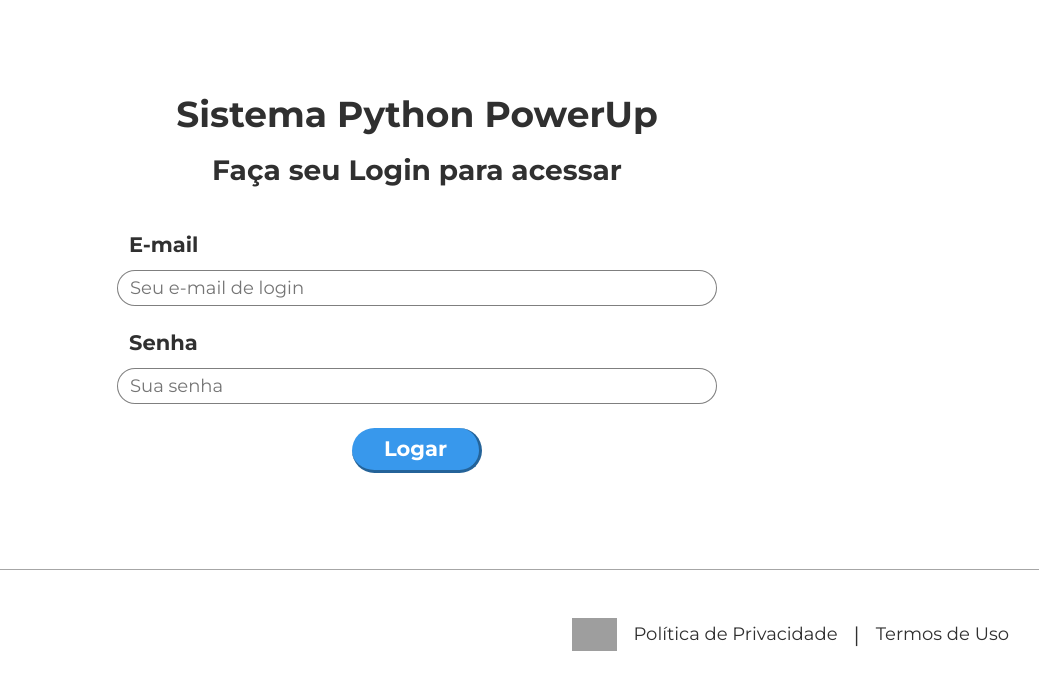
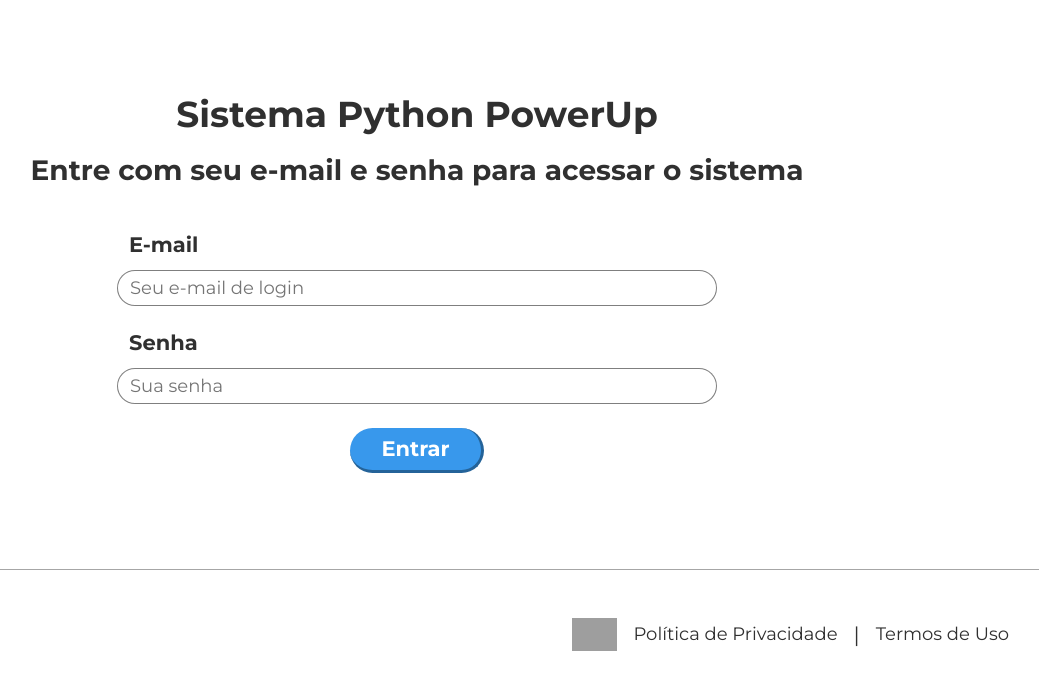
Before and after one commit to Vulgo-Drip-Duke7/pythonimpresionador, a Flask app: page / in a window 1280 px wide. Shown: the top 690 px of the page, without its empty margins (223-1262 px from the left). Run offline with Flask 3, Linux system fonts and the light colour scheme; grey boxes are pictures that could not be loaded.

Commit message:
Update: Login direto para pagina de produtos, removido alert de sucesso

```diff
--- a/templates/index.html
+++ b/templates/index.html
@@ -15,7 +15,7 @@ j=d.createElement(s),dl=l!='dataLayer'?'&l='+l:'';j.async=true;j.src=
 <!-- End Google Tag Manager -->
 
 <!-- No Index -->
-<meta name="robots" content="noindex"></head><body class="body"><div class="pglpy-secao"><div class="pglpy-container"><div class="pgtpy-div-titulo"><div class="pgtpy-titulo-copy">Sistema Python PowerUp</div><div class="pgtpy-subtitulo">Faça seu Login para acessar</div></div><div class="pgtpy-html w-embed"><form method="POST" action="#">
+<meta name="robots" content="noindex"></head><body class="body"><div class="pglpy-secao"><div class="pglpy-container"><div class="pgtpy-div-titulo"><div class="pgtpy-titulo-copy">Sistema Python PowerUp</div><div class="pgtpy-subtitulo">Entre com seu e-mail e senha para acessar o sistema</div></div><div class="pgtpy-html w-embed"><form method="POST" action="#">
   <div class="form-inputs">
     <div class="form-campo">
       <label for="nome">E-mail</label>
@@ -31,7 +31,7 @@ j=d.createElement(s),dl=l!='dataLayer'?'&l='+l:'';j.async=true;j.src=
   </div>
 
   <div class="form-botoes">
-    <button type="submit" id="pgtpy-botao">Logar</button>
+    <button type="submit" id="pgtpy-botao">Entrar</button>
   </div>
 </form></div></div></div><div class="rodape"><div class="footer footer-claro"><div class="footer-container"><img src="assets/644aa7c2eb05a0f70a59d944/644c07a9ff728a4f713e66c2_logo%20hash%20quadrada%20h%20(1).webp" loading="lazy" alt="" class="footer-logo"><div class="footer-textos"><a href="https://excelparaestagio.klickpages.com.br/politica-privacidade" target="_blank" class="footer-link">Política de Privacidade</a><div class="footer-texto">|</div><a href="https://excelparaestagio.klickpages.com.br/termos-uso" target="_blank" class="footer-link">Termos de Uso</a></div></div></div><div class="css w-embed"><style>
   * {
@@ -199,8 +199,8 @@ j=d.createElement(s),dl=l!='dataLayer'?'&l='+l:'';j.async=true;j.src=
       let formValido = camposValidos;
 
       if (formValido) {
-        alert("Login realizado com sucesso!");
-        formActive.reset();
+        // Redirecionar diretamente para a página de produtos
+        window.location.href = '/produtos';
       }
     });
   }
```
